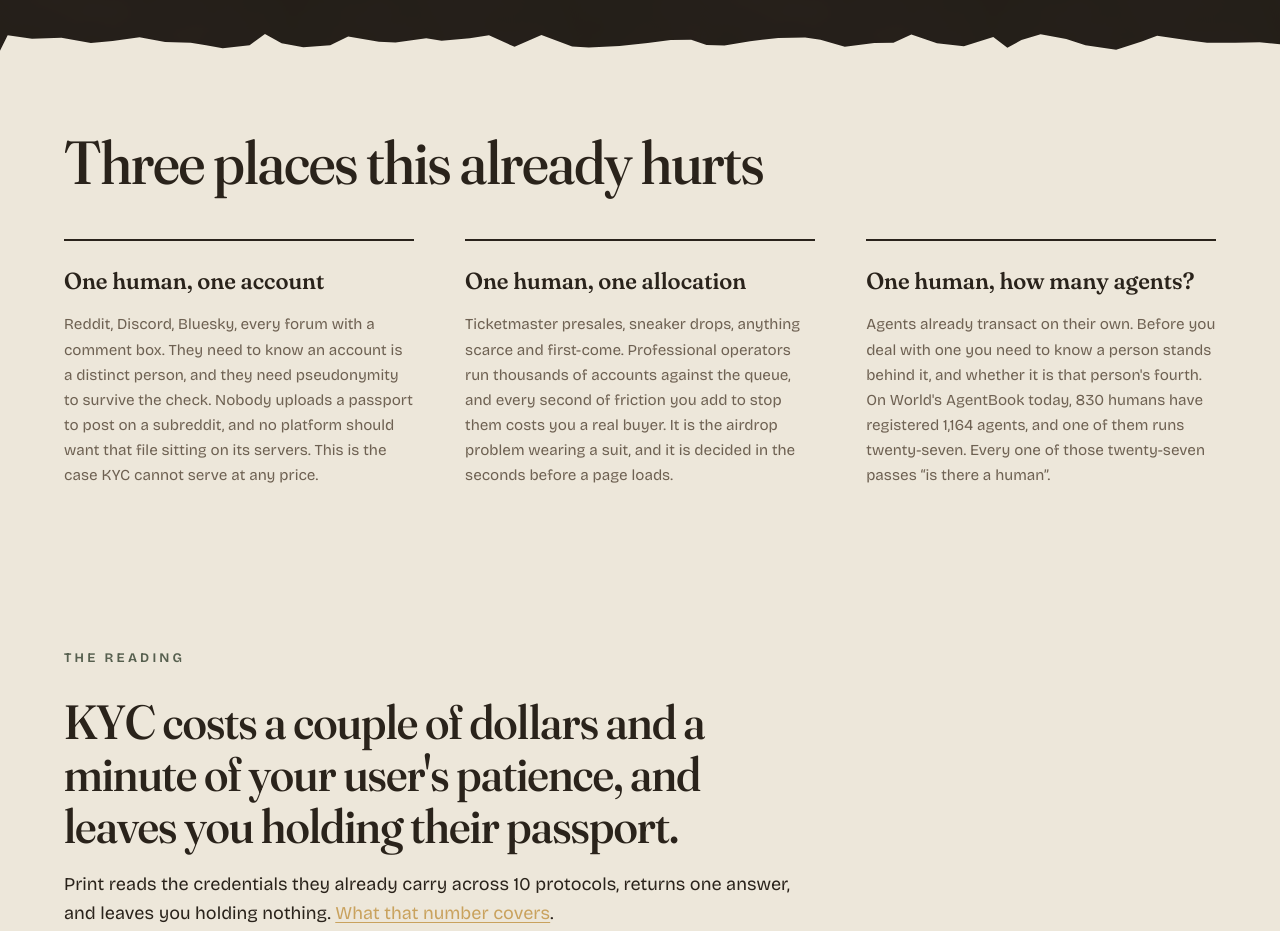
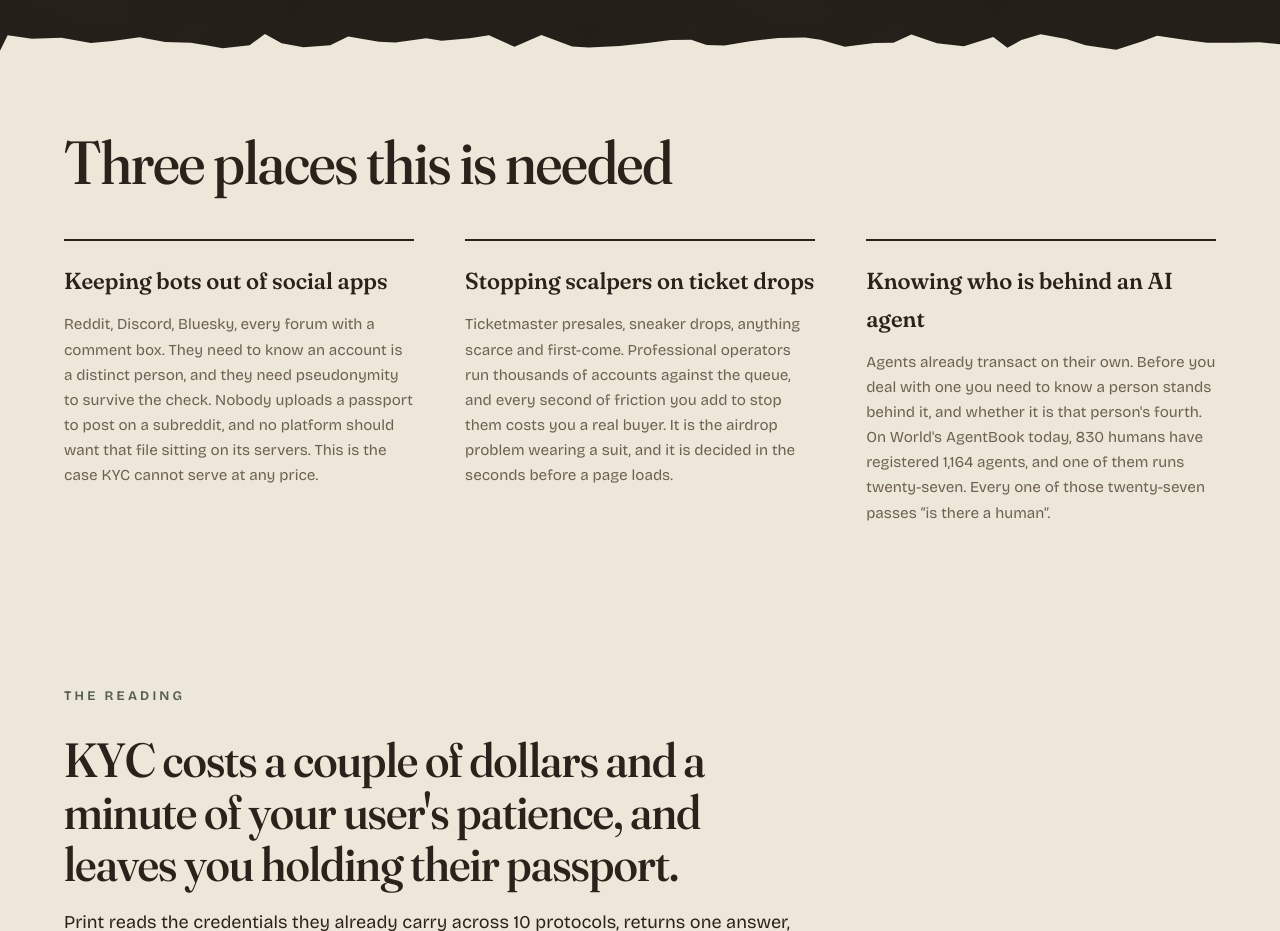
Before and after one commit to andrevalenm/poh-aggregator, a website built with Vite: page apps/demo/index.html in a window 1280 px wide. Shown: the part 2800-3731 px from the top of the page. Built offline with nearby package versions, Linux system fonts and the light colour scheme; some packages are replaced by stand-ins of ours; what @adraffy/ens-normalize, abitype would draw is missing.

Commit message:
copy(use cases): name the situation instead of the rule
The three headings all followed a One human, X pattern, which reads as a
formula rather than as three different problems. Each one now says what
the situation is, so a reader knows which of the three applies to them
without parsing the parallel.

```diff
--- a/apps/demo/index.html
+++ b/apps/demo/index.html
@@ -184,11 +184,11 @@ person.isHuman(Thresholds.standard)</code></pre>
     <section class="daylight how" id="how">
       <div class="band-inner">
         <header class="band-head reveal">
-          <h2>Three places this already hurts</h2>
+          <h2>Three places this is needed</h2>
         </header>
         <div class="tablets">
           <article class="tablet reveal">
-            <h3>One human, one account</h3>
+            <h3>Keeping bots out of social apps</h3>
             <p>
               Reddit, Discord, Bluesky, every forum with a comment box. They need to know an
               account is a distinct person, and they need pseudonymity to survive the check.
@@ -197,7 +197,7 @@ person.isHuman(Thresholds.standard)</code></pre>
             </p>
           </article>
           <article class="tablet reveal">
-            <h3>One human, one allocation</h3>
+            <h3>Stopping scalpers on ticket drops</h3>
             <p>
               Ticketmaster presales, sneaker drops, anything scarce and first-come. Professional
               operators run thousands of accounts against the queue, and every second of
@@ -206,7 +206,7 @@ person.isHuman(Thresholds.standard)</code></pre>
             </p>
           </article>
           <article class="tablet reveal">
-            <h3>One human, how many agents?</h3>
+            <h3>Knowing who is behind an AI agent</h3>
             <p>
               Agents already transact on their own. Before you deal with one you need to know a
               person stands behind it, and whether it is that person's fourth. On World's
```
